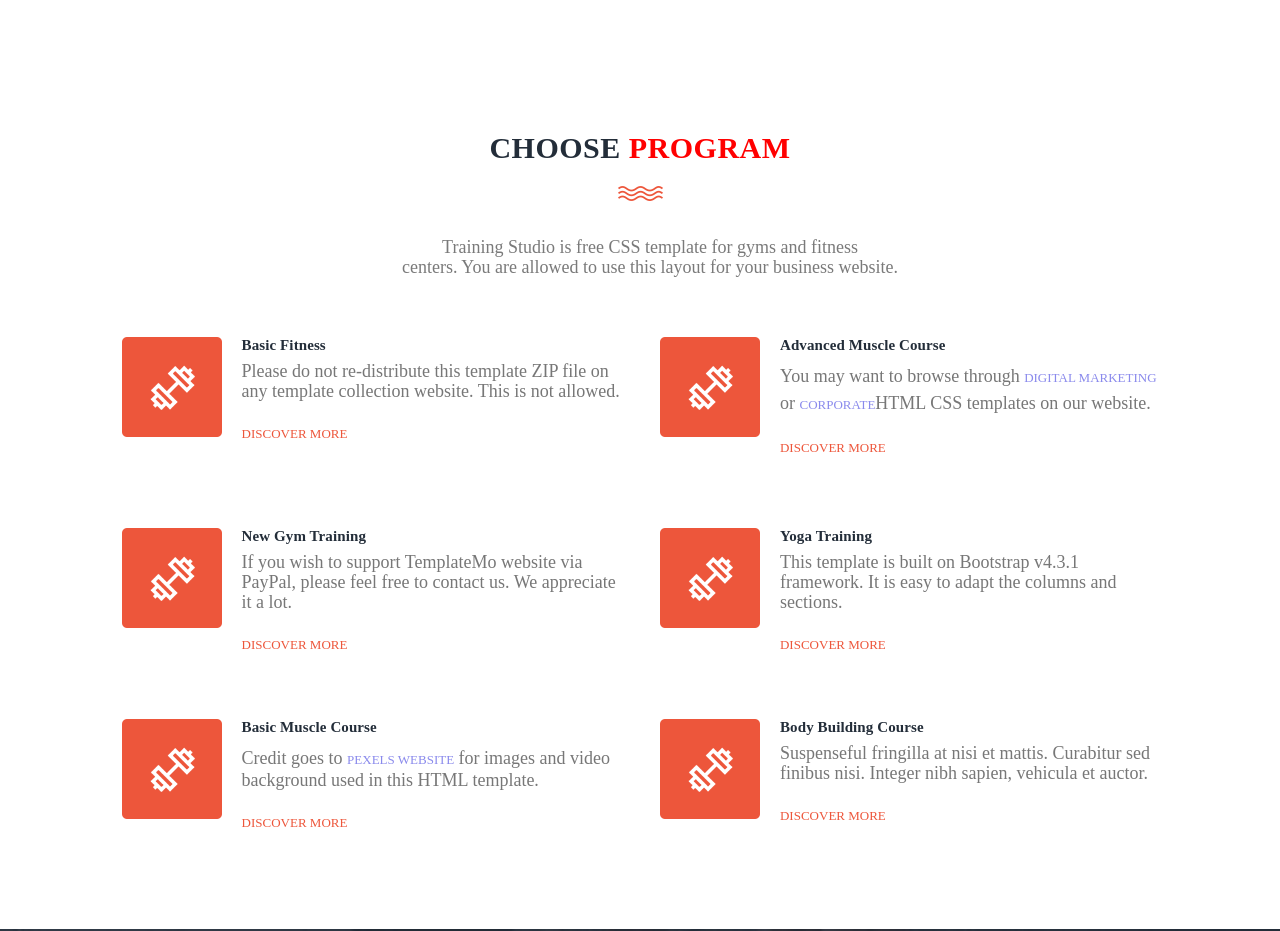
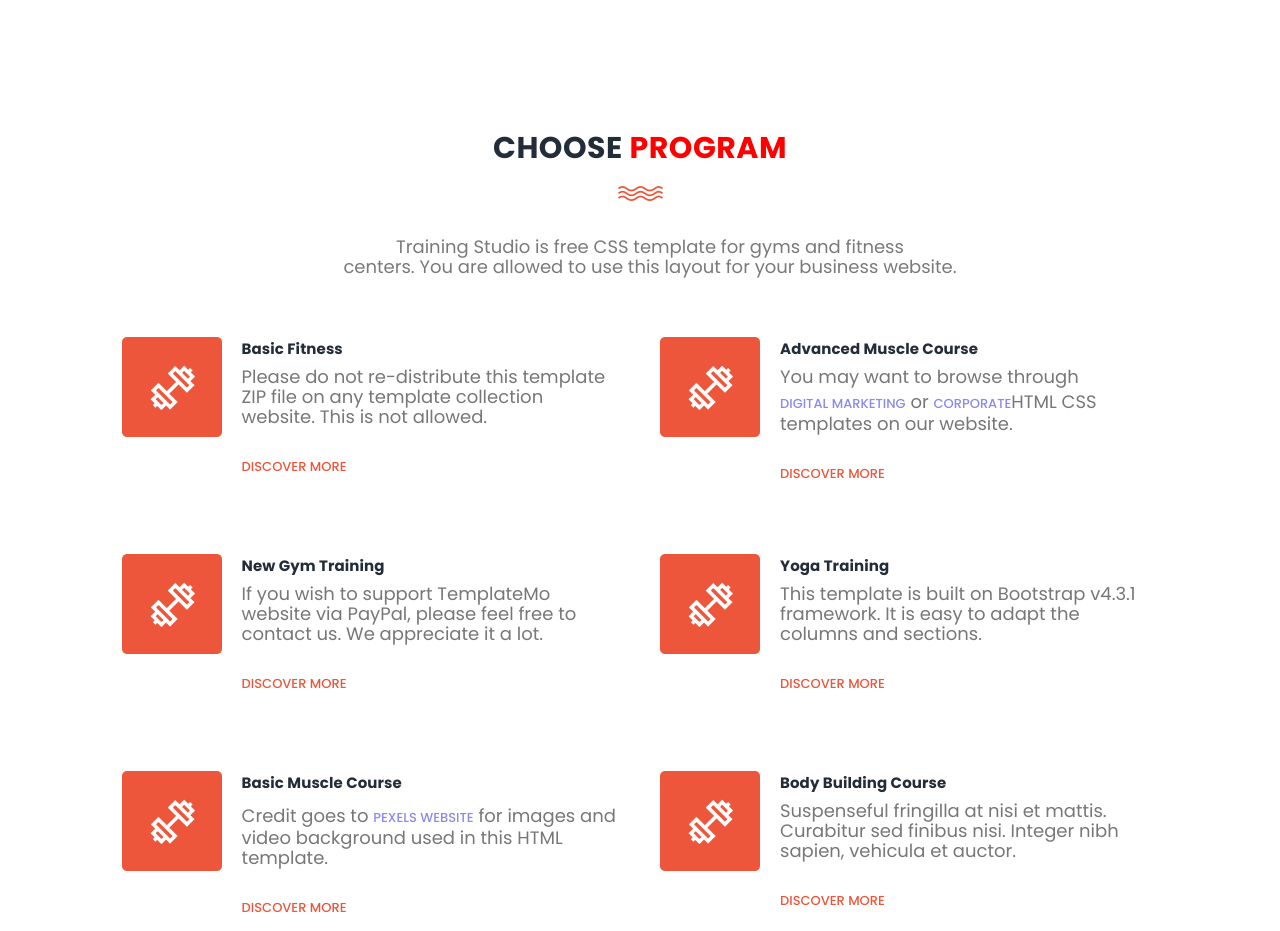
Before and after one commit to Abdirahmaan-NzzO/Collaboration---Team-one, a plain HTML site: page index.html in a window 1280 px wide. Shown: the part 800-1731 px from the top of the page. Drawn offline with Linux system fonts and the light colour scheme; grey boxes are pictures that could not be loaded.

Commit message:
fonts update

```diff
--- a/index.html
+++ b/index.html
@@ -11,6 +11,9 @@
 <link rel="preconnect" href="https://fonts.gstatic.com" crossorigin>
 <link href="https://fonts.googleapis.com/css2?family=Poppins:ital,wght@0,100;0,200;0,300;0,400;0,500;0,600;0,700;0,800;0,900;1,100;1,200;1,300;1,400;1,500;1,600;1,700;1,800;1,900&display=swap" rel="stylesheet">
     <script src="https://kit.fontawesome.com/9f0fdfa375.js" crossorigin="anonymous"></script>
+    <link rel="preconnect" href="https://fonts.googleapis.com">
+<link rel="preconnect" href="https://fonts.gstatic.com" crossorigin>
+<link href="https://fonts.googleapis.com/css2?family=Epilogue:ital,wght@0,100..900;1,100..900&family=Montserrat:ital,wght@0,100..900;1,100..900&family=Poppins:ital,wght@0,100;0,200;0,300;0,400;0,500;0,600;0,700;0,800;0,900;1,100;1,200;1,300;1,400;1,500;1,600;1,700;1,800;1,900&display=swap" rel="stylesheet">
     </head>
 <body>
     <div class="container-md">
--- a/style.css
+++ b/style.css
@@ -3,7 +3,7 @@
     padding: 0;
     margin: 0;
     box-sizing: border-box;
-    font-family: 'Montserrat';
+    font-family: 'poppins';
 }
 a {
     text-decoration: none;
```
